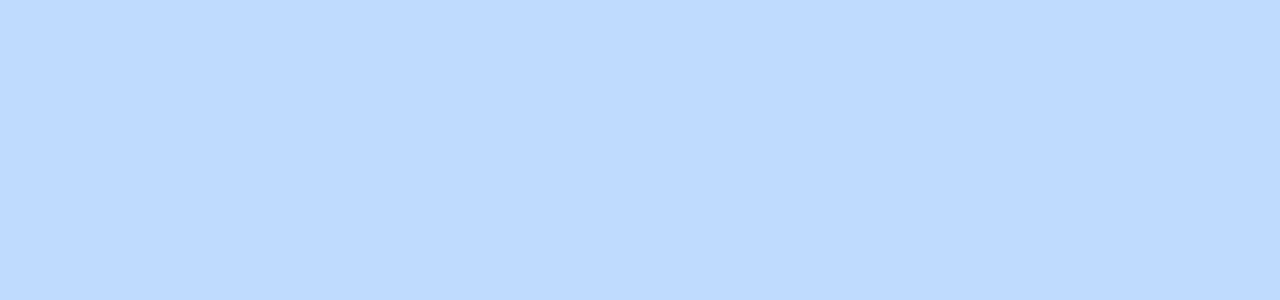
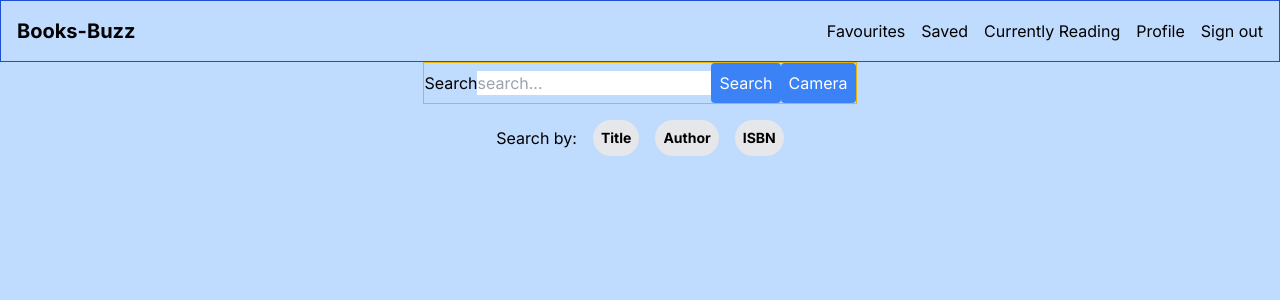
Before and after one commit to brunoFernandes21/books-app, a Next.js app: page / in a window 1280 px wide. Shown: the top 300 px of the page. Built offline with nearby package versions, Linux system fonts and the light colour scheme.

Commit message:
add basic layout for navbar and basic form component

```diff
--- /dev/null
+++ b/app/api/route.js
@@ -0,0 +1,11 @@
+import axios from "axios"
+
+const myBooksApi = axios.create({
+    baseURL: "https://www.googleapis.com/books/v1/volumes"
+})
+
+export const getBooksByTitle = async (title) => {
+    const response = await myBooksApi.get(`?q=intitle:${title}`)
+    console.log(response.data.items.slice(0, 3))
+    return response.data.items.slice(0, 3)
+}
--- a/app/components/Navbar.jsx
+++ b/app/components/Navbar.jsx
@@ -1,7 +1,17 @@
+import Link from "next/link"
 
 const Navbar = () => {
   return (
-    <nav className="border border-blue-700 p-4">Navbar</nav>
+    <nav className="border border-blue-700 p-4 flex justify-between items-center">
+      <Link href="/" className="text-xl font-bold">Books-Buzz</Link>
+      <div className="gap-4 hidden md:flex ">
+        <Link href="/#">Favourites</Link>
+        <Link href="/#">Saved</Link>
+        <Link href="/#">Currently Reading</Link>
+        <Link href="/#">Profile</Link>
+        <Link href="/#">Sign out</Link>
+      </div>
+    </nav>
   )
 }
 
--- /dev/null
+++ b/app/components/Search.jsx
@@ -0,0 +1,44 @@
+"use client";
+import { useState } from "react";
+import { getBooksByTitle } from "../api/route";
+
+const Search = () => {
+  const [search, setSearch] = useState("");
+
+  const handleSubmit = async (event) => {
+    event.preventDefault();
+    try {
+      await getBooksByTitle(search);
+      setSearch("");
+    } catch (error) {
+      console.log(error);
+    }
+  };
+  return (
+    <div className=" flex justify-center items-center flex-col">
+      <form onSubmit={handleSubmit} className="border border-yellow-500">
+        <label htmlFor="search">Search</label>
+        <input
+          type="text"
+          id="search"
+          name="search"
+          placeholder="search..."
+          value={search}
+          onChange={(event) => setSearch(event.target.value)}
+        />
+        <button className="bg-blue-500 p-2 rounded text-white">Search</button>
+        <button className="bg-blue-500 p-2 rounded text-white">Camera</button>
+      </form>
+      <div className="flex flex-row gap-4 mt-4 justify-center items-center">
+        <p>Search by:</p>
+        <div className="flex gap-4">
+          <button className="bg-gray-200 p-2 rounded-full text-sm font-bold">Title</button>
+          <button className="bg-gray-200 p-2 rounded-full text-sm font-bold">Author</button>
+          <button className="bg-gray-200 p-2 rounded-full text-sm font-bold">ISBN</button>
+        </div>
+      </div>
+    </div>
+  );
+};
+
+export default Search;
--- a/app/layout.jsx
+++ b/app/layout.jsx
@@ -12,7 +12,7 @@ export default function RootLayout({ children }) {
   return (
     <html lang="en">
       <body className={`${inter.className} bg-blue-200`}>
-        {/* <Navbar/> */}
+        <Navbar/>
         <main>
         {children}
         </main>
--- a/app/page.jsx
+++ b/app/page.jsx
@@ -1,8 +1,10 @@
 import LandingPage from "./components/LandingPage";
+import Search from "./components/Search";
 
 export default function Home() {
   return (
     <main>
+      <Search/>
 
       {/* <LandingPage/> */}
     </main>
--- a/package.json
+++ b/package.json
@@ -10,6 +10,7 @@
   },
   "dependencies": {
     "autoprefixer": "10.4.14",
+    "axios": "^1.4.0",
     "eslint": "8.46.0",
     "eslint-config-next": "13.4.12",
     "firebase": "^10.1.0",
```
Also changed, not shown: 1 other file (tests, documents, lock files or other folders).
